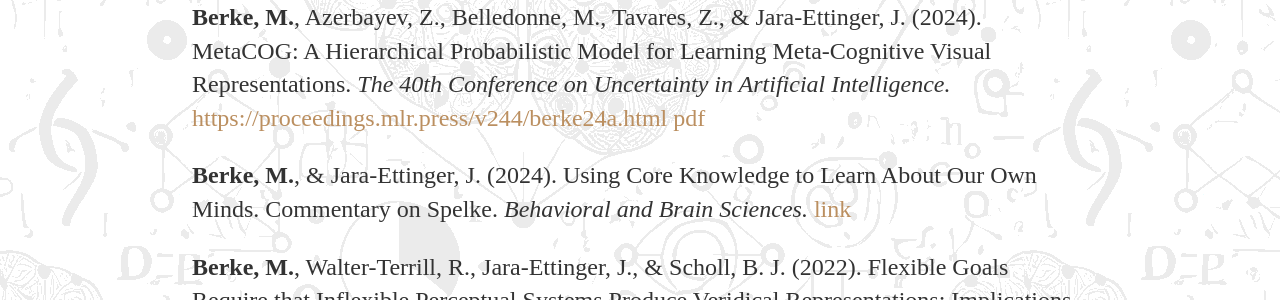
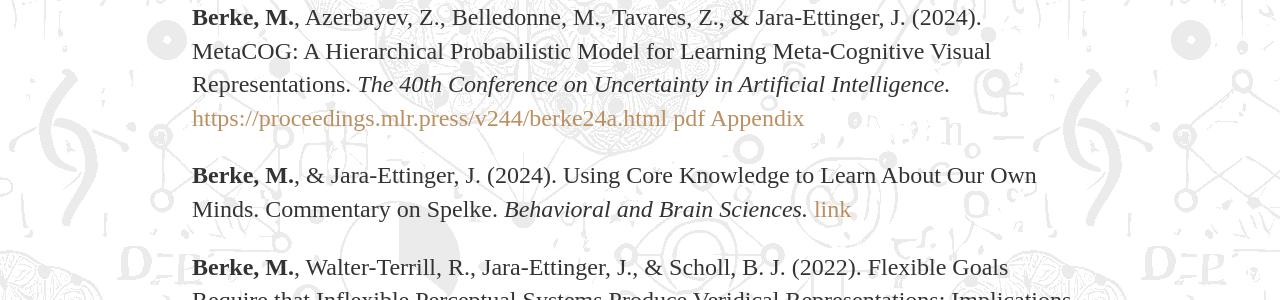
Before and after one commit to marleneberke/marleneberke.github.io, a Jekyll site: the page built from publications.html, in a window 1280 px wide. Shown: the part 588-888 px from the top of the page. Built offline with Jekyll 4.4.1, drawn with Linux system fonts in a browser that asks for light colours.

Commit message:
Update publications.html
added appendix

```diff
--- a/publications.html
+++ b/publications.html
@@ -18,7 +18,7 @@
 
 <p>Rubio-Fernandez, P., <b>Berke, M.</b>, & Jara-Ettinger, J. (2024). Tracking Minds in Communication. <i>Trends in Cognitive Sciences.</i> <a href=https://www.sciencedirect.com/science/article/pii/S1364661324003127>https://www.sciencedirect.com/science/article/pii/S1364661324003127</a> <a href="https://github.com/marleneberke/marleneberke.github.io/raw/main/TrackingMinds.pdf">pdf</a> </p>
 
-<p><b>Berke, M.</b>, Azerbayev, Z., Belledonne, M., Tavares, Z., & Jara-Ettinger, J. (2024). MetaCOG: A Hierarchical Probabilistic Model for Learning Meta-Cognitive Visual Representations. <i>The 40th Conference on Uncertainty in Artificial Intelligence.</i> <a href="https://proceedings.mlr.press/v244/berke24a.html">https://proceedings.mlr.press/v244/berke24a.html</a> <a href="https://github.com/marleneberke/marleneberke.github.io/raw/main/berke24a.pdf">pdf</a> </p>
+<p><b>Berke, M.</b>, Azerbayev, Z., Belledonne, M., Tavares, Z., & Jara-Ettinger, J. (2024). MetaCOG: A Hierarchical Probabilistic Model for Learning Meta-Cognitive Visual Representations. <i>The 40th Conference on Uncertainty in Artificial Intelligence.</i> <a href="https://proceedings.mlr.press/v244/berke24a.html">https://proceedings.mlr.press/v244/berke24a.html</a> <a href="https://github.com/marleneberke/marleneberke.github.io/raw/main/berke24a.pdf">pdf</a>  <a href="https://github.com/marleneberke/marleneberke.github.io/raw/main/MetaCOG_UAI_2024_appendix.pdf">Appendix</a> </p>
 
 <p><b>Berke, M.</b>,  & Jara-Ettinger, J. (2024). Using Core Knowledge to Learn About Our Own Minds. Commentary on Spelke. <i>Behavioral and Brain Sciences.</i> <a href="https://www.cambridge.org/core/journals/behavioral-and-brain-sciences/article/abs/core-knowledge-visual-illusions-and-the-discovery-of-the-self/F4F2AF64F203DF113A012BAC69D99952">link</a> </p>
 
```
